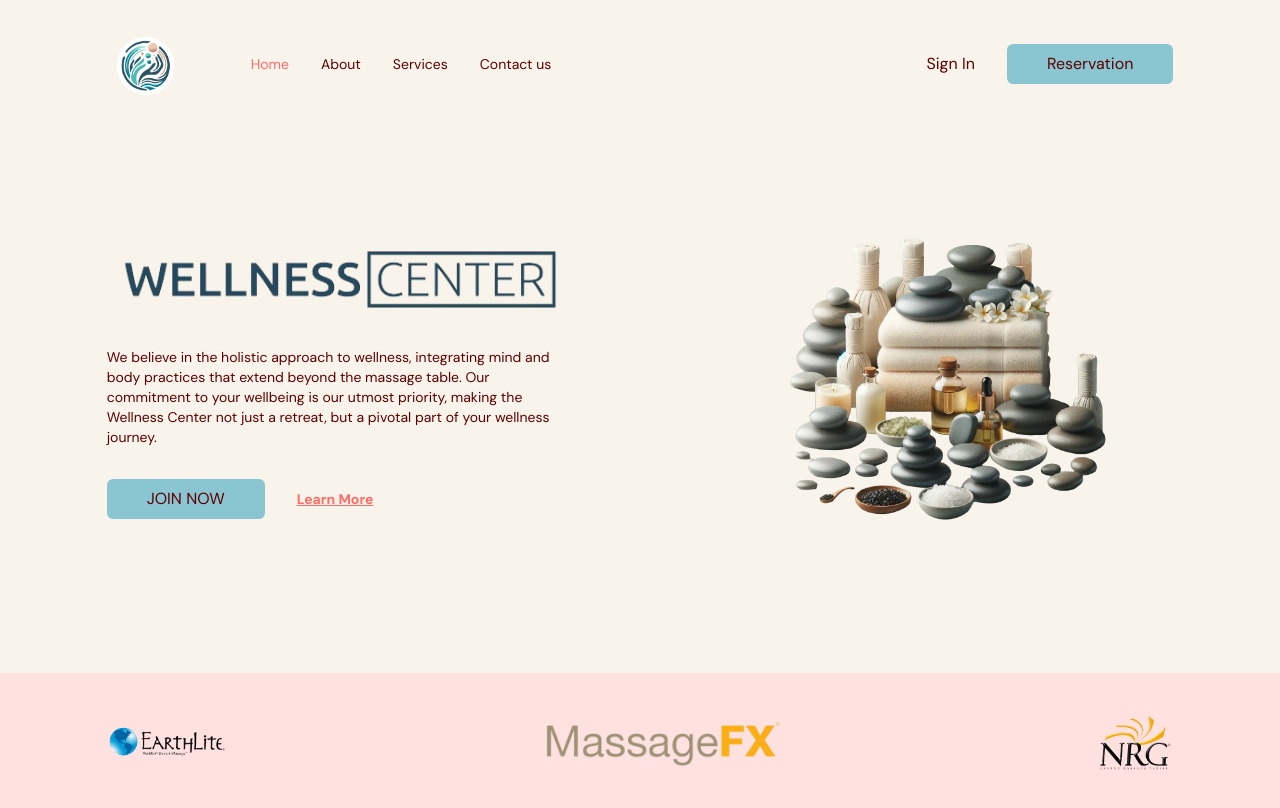
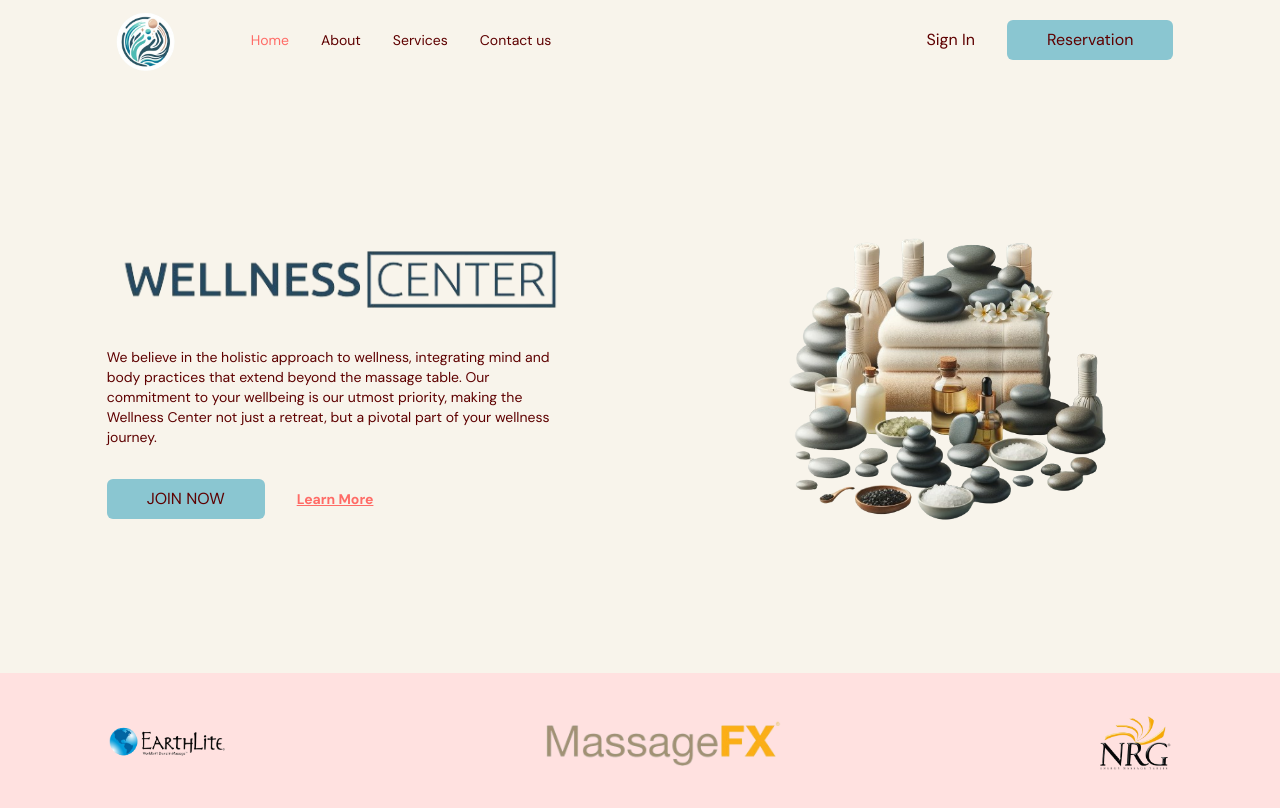
Before and after one commit to ddimkou/wellness-center, a React (Vite) app: page / in a window 1280 px wide. Shown: the top 808 px of the page. Built offline with nearby package versions, Linux system fonts and the light colour scheme.

Commit message:
fixed: scrolled navbar- change color

```diff
--- a/src/App.tsx
+++ b/src/App.tsx
@@ -17,8 +17,8 @@ function App() {
       if (window.scrollY !== 0) {
         setIsTopOfPage(false);
       }
-      window.addEventListener("scroll", handleScroll);
     };
+    window.addEventListener("scroll", handleScroll);
     return () => window.removeEventListener("scroll", handleScroll);
   }, []);
 
--- a/src/scenes/Navbar/index.tsx
+++ b/src/scenes/Navbar/index.tsx
@@ -18,7 +18,7 @@ const Navbar = ({ isTopOfPage, selectedPage, setSelectedPage }: Props) => {
   return (
     <nav>
       <div
-        className={`${navbarBackGround} ${flexBetween} fixed top-0 z-30 w-full py-6`}
+        className={`${navbarBackGround} ${flexBetween} fixed top-0 z-30 w-full `}
       >
         <div className={`${flexBetween} mx-auto w-5/6`}>
           <div className={`${flexBetween} w-full gap-16`}>
```
